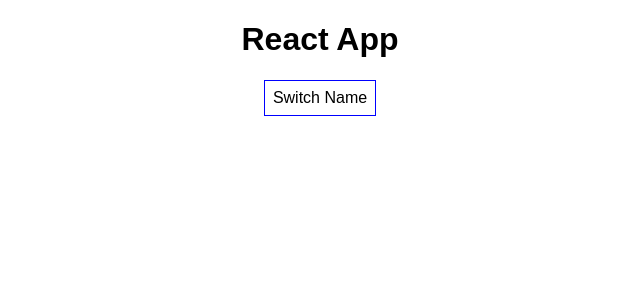
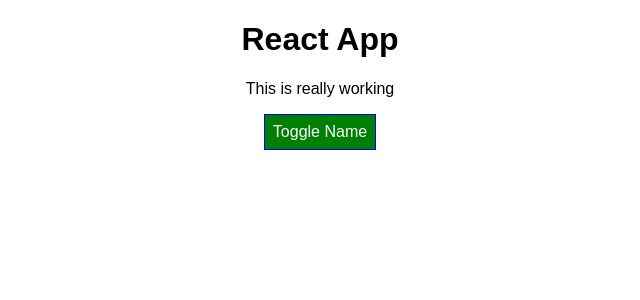
Before and after one commit to Lone-Star5/React-Course, a React (Create React App) app in the folder app-1/: page / in a window 1280 px wide. Shown: the top 300 px of the page, without its empty margins (320-960 px from the left). Built offline with nearby package versions, Linux system fonts and the light colour scheme.

Commit message:
set style and classname dynamically

```diff
--- a/app-1/src/App.css
+++ b/app-1/src/App.css
@@ -1,3 +1,11 @@
 .App {
   text-align: center;
 }
+
+.red{
+	color: red;
+}
+
+.bold{
+	font-weight: bold;
+}
--- a/app-1/src/App.js
+++ b/app-1/src/App.js
@@ -52,7 +52,8 @@
   render(){
 
     const style = {
-      backgroundColor: 'white',
+      backgroundColor: 'green',
+      color: 'white',
       font: 'inherit',
       border: '1px solid blue',
       padding: '8px',
@@ -73,15 +74,28 @@
           })}
         </div>
       );
+      style.backgroundColor = "red";
     }
+
+    const classes = [];
+    if(this.state.persons.length<=2){
+      classes.push('red'); // classes will be ['red']
+    }
+
+    if(this.state.persons.length <=1){
+      classes.push('bold') // classes = ['red', 'bold']
+    }
+
+
 
     return (
       <div className="App">
         <h1> React App </h1>
+        <p className = {classes.join(' ')}> This is really working </p>
         <button
           style = {style}
           onClick = {this.togglePersonsHandler}>
-          Switch Name
+          Toggle Name
         </button>
       {persons}
       </div>
```
